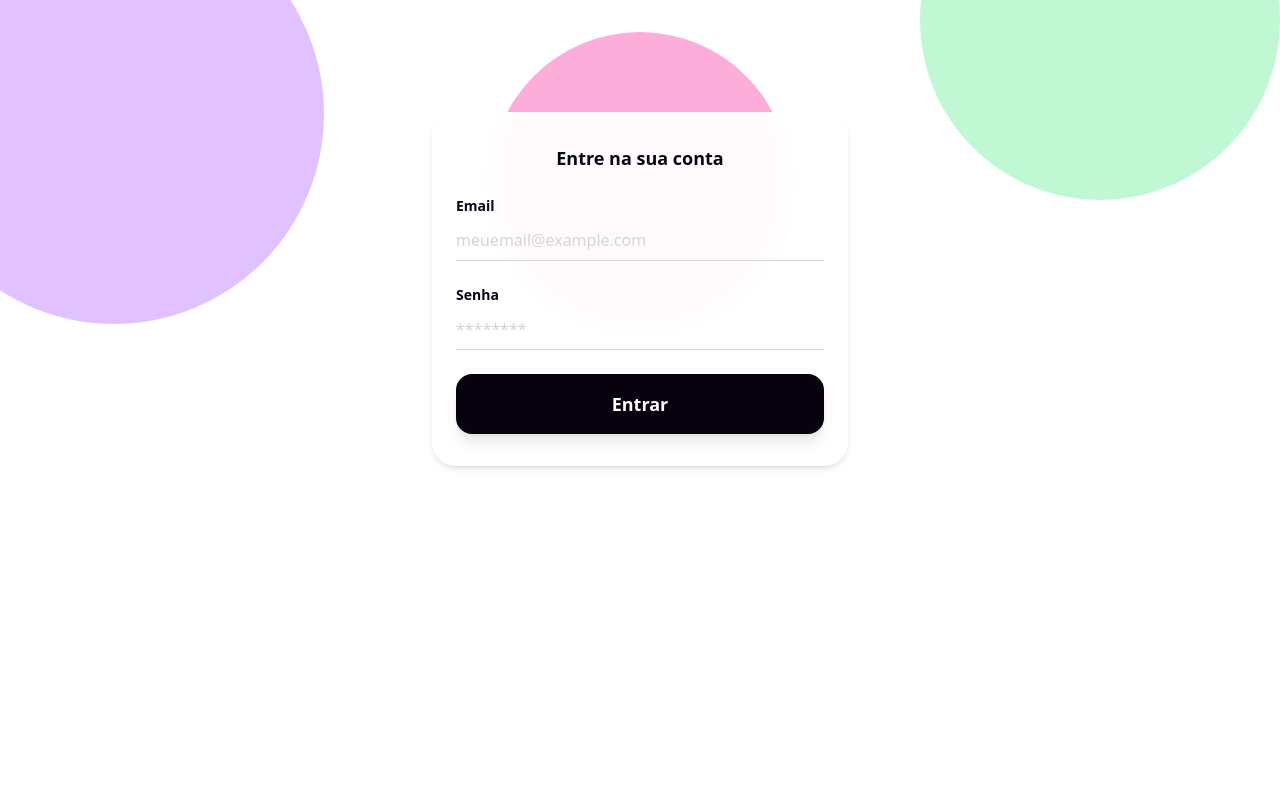
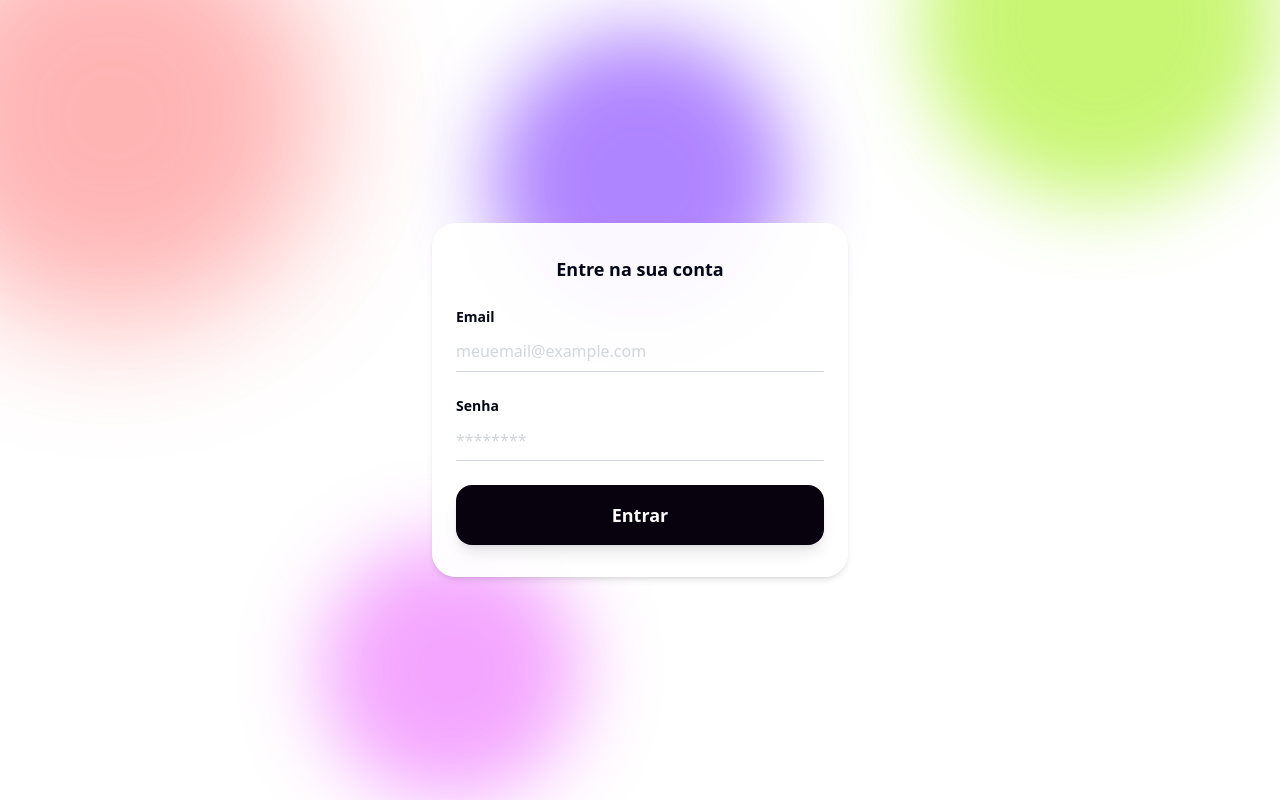
Before and after one commit to devesasilva/job-rotation, a React (Vite) app in the folder frontend/job-rotation/: page /login in a window 1280 px wide. Built offline with nearby package versions, Linux system fonts and the light colour scheme; no server answers.

Commit message:
Centralizado form de login

```diff
--- a/frontend/job-rotation/src/pages/Login.jsx
+++ b/frontend/job-rotation/src/pages/Login.jsx
@@ -1,16 +1,32 @@
-import React, { useState } from 'react';
+import React from 'react';
 import LoginCard from '../components/auth/LoginCard';
 
 function Login() {
   return (
-    <div className="min-h-screen flex items-start justify-center bg-white relative overflow-hidden">
-      <div aria-hidden className="absolute -top-24 -left-24 w-[420px] h-[420px] rounded-full bg-purple-300 opacity-80"></div>
-      <div aria-hidden className="absolute -top-40 right-0 w-[360px] h-[360px] rounded-full bg-green-200 opacity-90"></div>
-      <div aria-hidden className="absolute top-8 left-1/2 -translate-x-1/2 w-[300px] h-[300px] rounded-full bg-pink-300 opacity-90"></div>
+    <div className="h-screen flex items-center justify-center bg-white relative overflow-hidden">
+      <div
+        aria-hidden
+        className="absolute -top-24 -left-24 w-[420px] h-[420px] rounded-full bg-red-300 opacity-80 blur-3xl"
+      ></div>
 
-      <div className="w-full max-w-md mt-28 px-4">
-        <LoginCard />
-      </div>
+      <div
+        aria-hidden
+        className="absolute -top-40 right-0 w-[360px] h-[360px] rounded-full bg-lime-300 opacity-80 blur-2xl"
+      ></div>
+
+      <div
+        aria-hidden
+        className="absolute top-8 left-1/2 -translate-x-1/2 w-[300px] h-[300px] rounded-full bg-violet-500 opacity-70 blur-2xl"
+      ></div>
+
+      <div
+        aria-hidden
+        className="absolute bottom-0 left-1/4 w-[260px] h-[260px] rounded-full bg-fuchsia-400 opacity-60 blur-2xl"
+      ></div>
+
+        <div className="w-full max-w-md px-4 z-10">
+          <LoginCard />
+        </div>
     </div>
   );
 }
```
